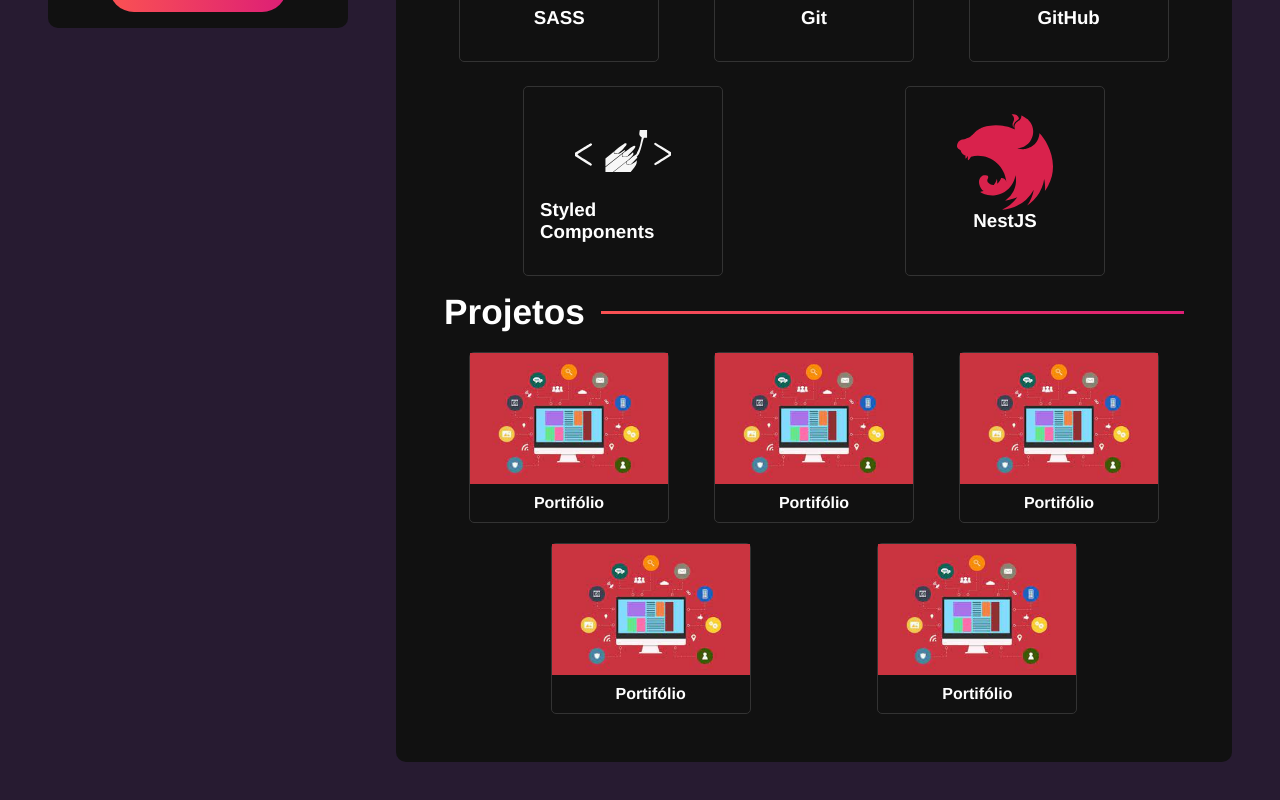
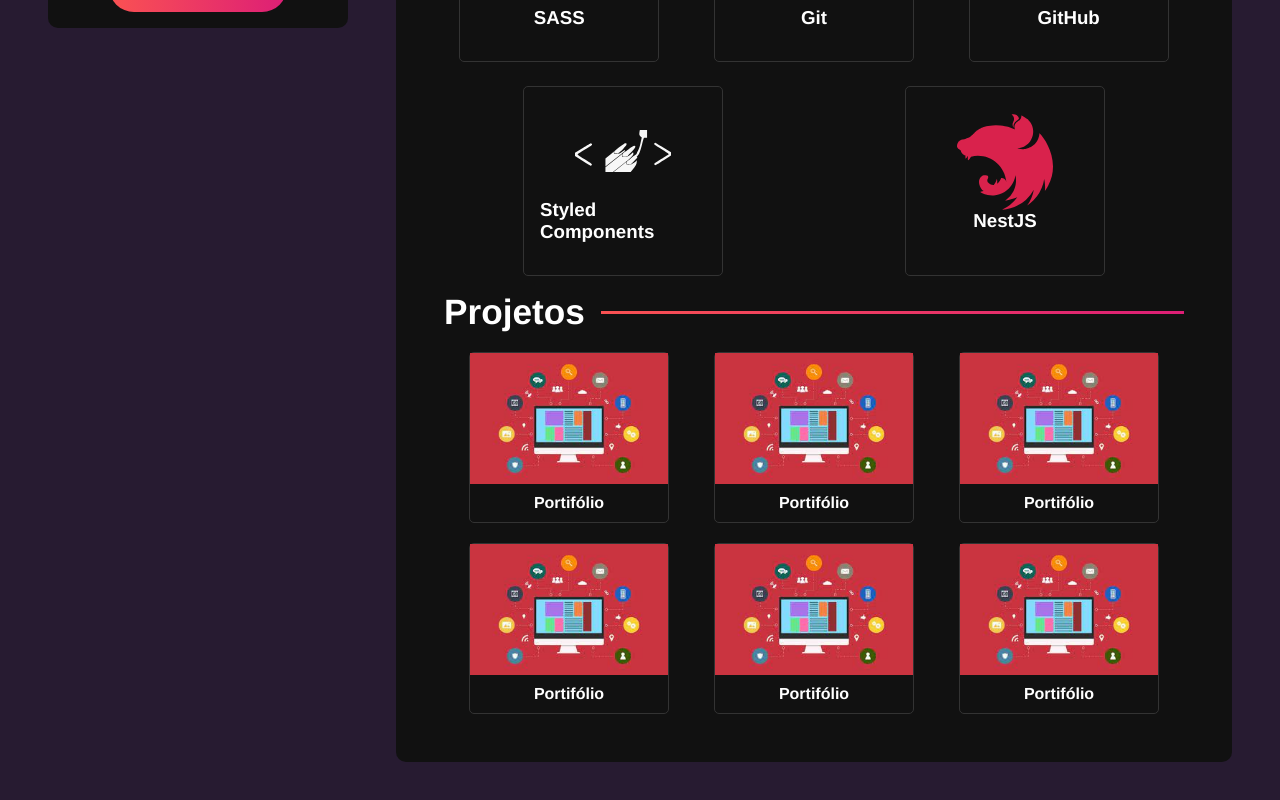
Before and after one commit to lucaskahlil/Meu-Portif-lio, a React (Create React App) app: page / in a window 1280 px wide. Shown: the part 832-1632 px from the top of the page. Built offline with nearby package versions, Linux system fonts and the light colour scheme.

Commit message:
fix: update card project

```diff
--- a/src/components/card-project.tsx
+++ b/src/components/card-project.tsx
@@ -1,5 +1,10 @@
 import React from 'react'
 import '../styles/components/card-project.sass'
+import { Project } from '../types/request'
+
+interface CardProjectProps {
+  ProjectProps: Project
+}
 
 export default function CardProject() {
   return (
--- a/src/components/projects.tsx
+++ b/src/components/projects.tsx
@@ -11,6 +11,7 @@
         <CardProject />
         <CardProject />
         <CardProject />
+        <CardProject />
       </div>
     </section>
   );
```
Also changed, not shown: src/types/request.ts (added, +8 -0 lines).
